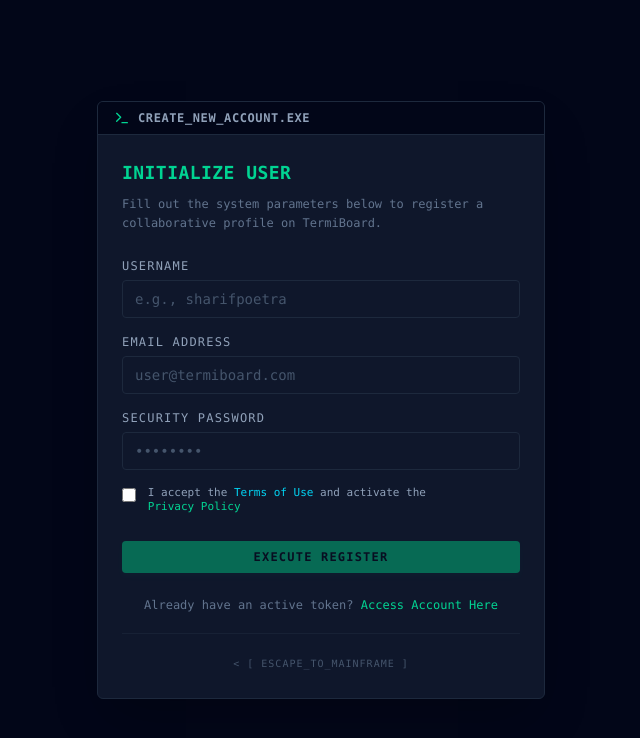
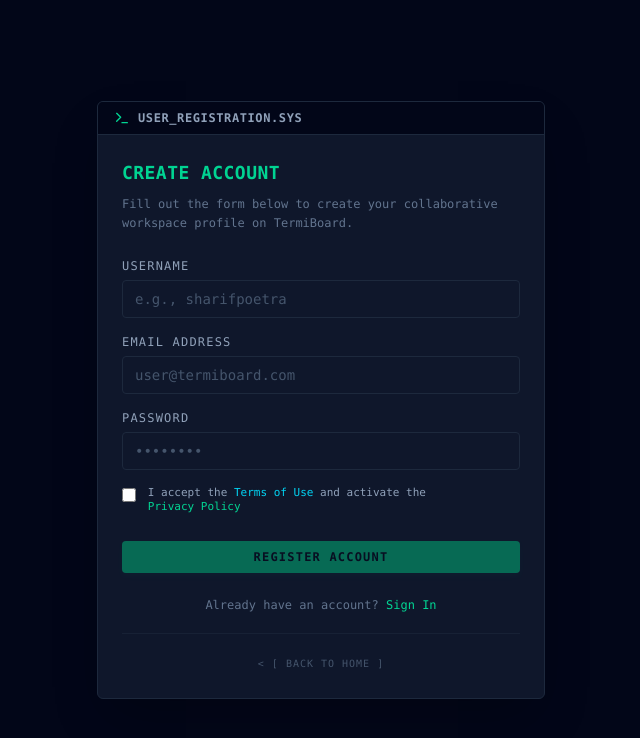
Before and after one commit to SharifPoetra/termiboard, a React (Vite) app in the folder client/: page / in a window 1280 px wide. Both pictures are taken after a click on the button "INITIALIZE FREE MAINFRAME". Shown: the top 738 px of the page, without its empty margins (319-959 px from the left). Built offline with nearby package versions, Linux system fonts and the light colour scheme; no server answers.

Commit message:
refactor(auth): simplify login and registration page copy for better accessibility

```diff
--- a/client/src/features/auth/pages/LoginPage.tsx
+++ b/client/src/features/auth/pages/LoginPage.tsx
@@ -54,14 +54,14 @@
         {/* Terminal Header */}
         <div className="bg-slate-950 px-4 py-2 border-b border-slate-800 flex items-center gap-2">
           <Terminal size={16} className="text-emerald-400" />
-          <span className="text-xs font-bold text-slate-400 tracking-wider">SECURE_AUTHENTICATION.EXE</span>
+          <span className="text-xs font-bold text-slate-400 tracking-wider">USER_LOGIN.SYS</span>
         </div>
 
         {/* Form Body */}
         <form onSubmit={handleSubmit} className="p-6">
           <h2 className="text-lg font-bold text-emerald-400 mb-2 tracking-wide">SYSTEM ACCESS</h2>
           <p className="text-xs text-slate-500 mb-6 leading-relaxed">
-            Please inject your credentials token to verify connection identity to the central grid.
+            Please enter your account email and security password to access your dashboard.
           </p>
 
           {/* Error Message from Server */}
@@ -69,13 +69,13 @@
             <div className="bg-red-950/30 border border-red-500/30 rounded p-3 mb-5 flex gap-2.5 items-start">
               <ShieldAlert className="text-red-400 shrink-0" size={18} />
               <div className="text-xs text-red-300 font-mono leading-tight">
-                <span className="font-bold uppercase">[Auth Aborted]:</span> {error}
+                <span className="font-bold uppercase">[Login Failed]:</span> {error}
               </div>
             </div>
           )}
 
           <Input
-            label="Identity Email"
+            label="Email Address"
             name="email"
             type="email"
             placeholder="user@termiboard.com"
@@ -86,7 +86,7 @@
           />
 
           <Input
-            label="Security Password"
+            label="Password"
             name="password"
             type="password"
             placeholder="••••••••"
@@ -97,7 +97,7 @@
           />
 
           <Button type="submit" isLoading={isLoading} className="mt-2">
-            Establish Session
+            Sign In to Dashboard
           </Button>
 
           <p className="text-xs text-center text-slate-500 mt-6">
@@ -110,7 +110,7 @@
               }}
               className="text-emerald-400 hover:underline bg-transparent border-none p-0 cursor-pointer font-mono"
             >
-              Request Access Token
+              Create An Account
             </button>
           </p>
 
@@ -124,7 +124,7 @@
               }}
               className="text-[10px] text-slate-600 hover:text-slate-400 tracking-widest uppercase transition-colors bg-transparent border-none cursor-pointer font-mono"
             >
-              &lt; [ ESCAPE_TO_MAINFRAME ]
+              &lt; [ BACK TO HOME ]
             </button>
           </div>
         </form>
--- a/client/src/features/auth/pages/RegisterPage.tsx
+++ b/client/src/features/auth/pages/RegisterPage.tsx
@@ -73,14 +73,14 @@
         {/* Terminal Header */}
         <div className="bg-slate-950 px-4 py-2 border-b border-slate-800 flex items-center gap-2">
           <Terminal size={16} className="text-emerald-400" />
-          <span className="text-xs font-bold text-slate-400 tracking-wider">CREATE_NEW_ACCOUNT.EXE</span>
+          <span className="text-xs font-bold text-slate-400 tracking-wider">USER_REGISTRATION.SYS</span>
         </div>
 
         {/* Form Body */}
         <form onSubmit={handleSubmit} className="p-6">
-          <h2 className="text-lg font-bold text-emerald-400 mb-2 tracking-wide">INITIALIZE USER</h2>
+          <h2 className="text-lg font-bold text-emerald-400 mb-2 tracking-wide">CREATE ACCOUNT</h2>
           <p className="text-xs text-slate-500 mb-6 leading-relaxed">
-            Fill out the system parameters below to register a collaborative profile on TermiBoard.
+            Fill out the form below to create your collaborative workspace profile on TermiBoard.
           </p>
 
           {/* Error Message from Server */}
@@ -88,7 +88,7 @@
             <div className="bg-red-950/30 border border-red-500/30 rounded p-3 mb-5 flex gap-2.5 items-start">
               <ShieldAlert className="text-red-400 shrink-0" size={18} />
               <div className="text-xs text-red-300 font-mono leading-tight">
-                <span className="font-bold uppercase">[System Error]:</span> {error}
+                <span className="font-bold uppercase">[Error]:</span> {error}
               </div>
             </div>
           )}
@@ -115,7 +115,7 @@
           />
 
           <Input
-            label="Security Password"
+            label="Password"
             name="password"
             type="password"
             placeholder="••••••••"
@@ -164,11 +164,11 @@
 
           {/* Disable button if checkbox not checked (optional defense layer) */}
           <Button type="submit" isLoading={isLoading} disabled={!agreedToTerms || isLoading} className="mt-2">
-            Execute Register
+            Register Account
           </Button>
 
           <p className="text-xs text-center text-slate-500 mt-6">
-            Already have an active token?{' '}
+            Already have an account?{' '}
             <button
               type="button"
               onClick={() => {
@@ -177,7 +177,7 @@
               }}
               className="text-emerald-400 hover:underline bg-transparent border-none p-0 cursor-pointer font-mono"
             >
-              Access Account Here
+              Sign In
             </button>
           </p>
 
@@ -191,7 +191,7 @@
               }}
               className="text-[10px] text-slate-600 hover:text-slate-400 tracking-widest uppercase transition-colors bg-transparent border-none cursor-pointer font-mono"
             >
-              &lt; [ ESCAPE_TO_MAINFRAME ]
+              &lt; [ BACK TO HOME ]
             </button>
           </div>
         </form>
```
